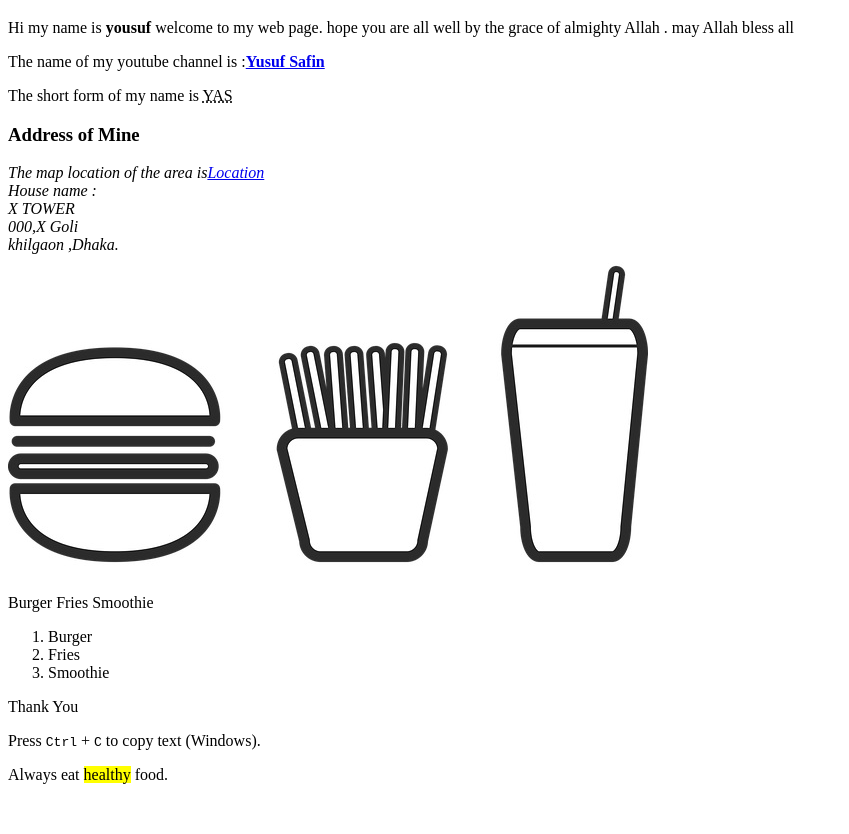
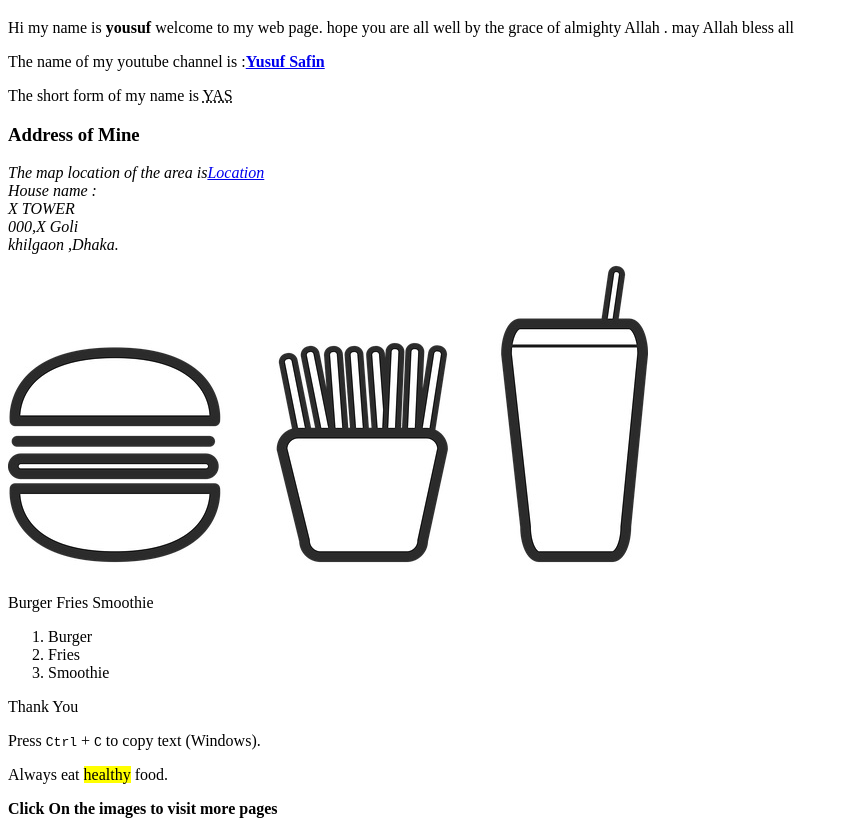
Before and after one commit to yousuf-safin/Practice, a plain HTML site: page index.html in a window 1280 px wide. Shown: the part 61-895 px from the top of the page, without its empty margins (0-849 px from the left). Before the commit the page ends 861 px from the top, so only its background shows below. Drawn offline with Linux system fonts and the light colour scheme.

Commit message:
Update index.html

```diff
--- a/index.html
+++ b/index.html
@@ -43,5 +43,6 @@
 	<p>Press <kbd>Ctrl</kbd> + <kbd>C</kbd> to copy text (Windows).</p>
 	</footer>
 	<p>Always eat  <mark>healthy</mark> food.</p>
+	<p><b> Click On the images to visit more pages</b></p>
 </body>
 </html>
```
